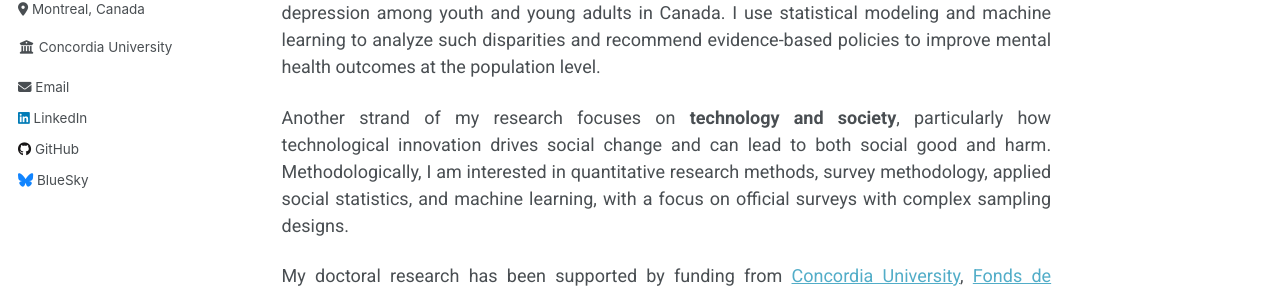
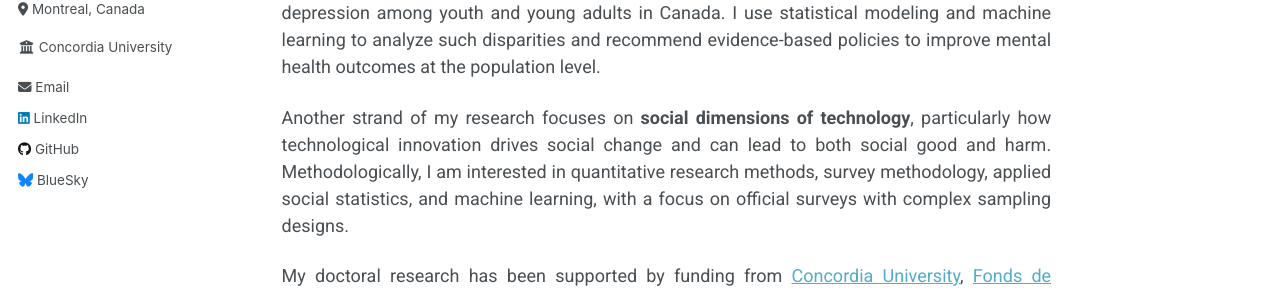
Before and after one commit to Mohsnmonji/mohsnmonji.github.io, a Jekyll site: the page built from about-me.md, in a window 1280 px wide and 1389 px high. Shown: the part 257-549 px from the top of the window. Built offline with Jekyll 4.4.1, drawn with Linux system fonts in a browser that asks for light colours.

Commit message:
Update about-me.md

```diff
--- a/about-me.md
+++ b/about-me.md
@@ -8,7 +8,7 @@ author_profile: true
 
 I am a **PhD Candidate in Sociology** at [Concordia University](https://www.concordia.ca/artsci/sociology-anthropology.html), a **CAnD3 Doctoral Fellow** at [McGill University](https://www.mcgill.ca/cand3/our-people/fellows-2024-25), and a **CRDCN Emerging Scholar** at the [Canadian Research Data Centre Network (CRDCN)](https://crdcn.ca), conducting research on the **social determinants of mental health** and population-level disparities in mental health outcomes, particularly psychological distress, anxiety, and depression among youth and young adults in Canada. I use statistical modeling and machine learning to analyze such disparities and recommend evidence-based policies to improve mental health outcomes at the population level.
 
-Another strand of my research focuses on **technology and society**, particularly how technological innovation drives social change and can lead to both social good and harm. Methodologically, I am interested in quantitative research methods, survey methodology, applied social statistics, and machine learning, with a focus on official surveys with complex sampling designs.
+Another strand of my research focuses on **social dimensions of technology**, particularly how technological innovation drives social change and can lead to both social good and harm. Methodologically, I am interested in quantitative research methods, survey methodology, applied social statistics, and machine learning, with a focus on official surveys with complex sampling designs.
 
 My doctoral research has been supported by funding from [Concordia University](https://www.concordia.ca/artsci/sociology-anthropology.html), [Fonds de recherche du Québec – Société et Culture (FRQSC)](https://www.frq.gouv.qc.ca), the [Quebec Interuniversity Center for Social Statistics (QICSS)](https://www.ciqss.org), and the [Canadian Research Data Centre Network (CRDCN)](https://crdcn.ca).
 
```
